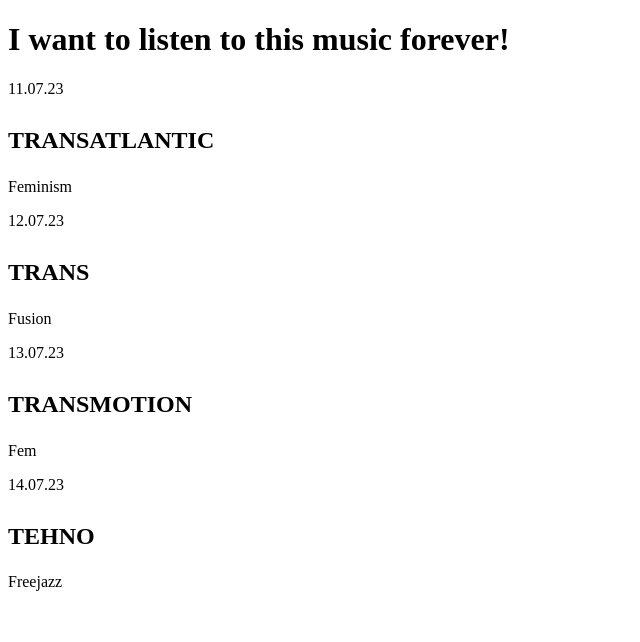
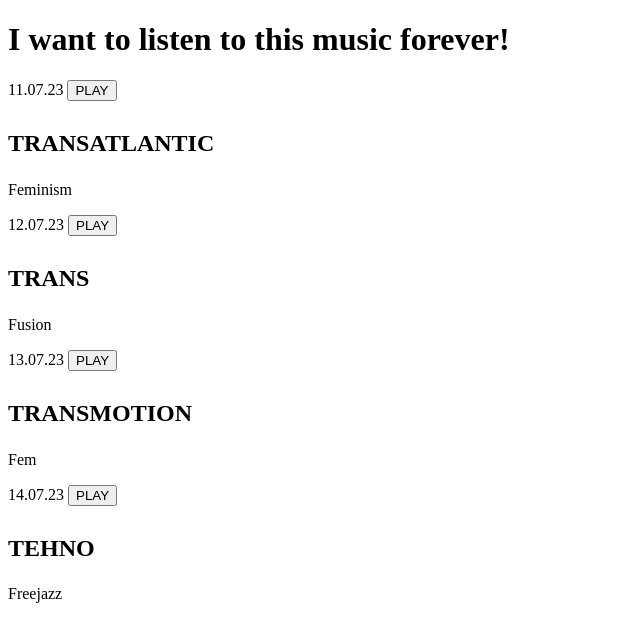
Before and after one commit to delavdele/radiant-radio, a Flask app: page / in a window 1280 px wide. Shown: the top 642 px of the page, without its empty margins (0-640 px from the left). Run offline with Flask 2, Linux system fonts and the light colour scheme.

Commit message:
add button

```diff
--- a/templates/index.html
+++ b/templates/index.html
@@ -12,6 +12,7 @@
      <time>
          {{musical_set['time']}}
      </time>
+     <button onclick="console.log('Hello Campers')">PLAY</button>
      <h1>
          <font size="5">
              {{musical_set['head']}}
```
